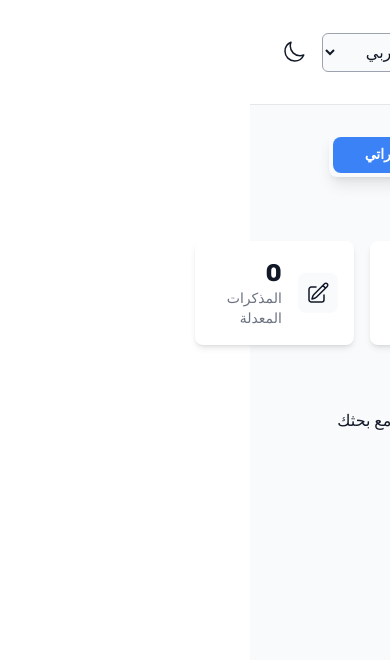
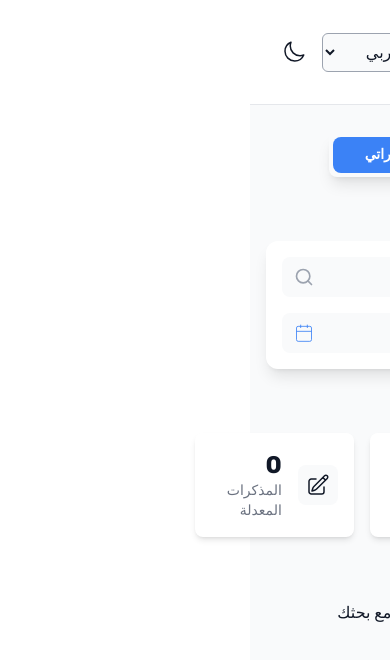
Before and after one commit to Mo3bassia/journal-react-app, a React (Vite) app: page /notes in a window 390 px wide. Shown: the top 660 px of the page. Built offline with nearby package versions, Linux system fonts and the light colour scheme.

Commit message:
add search by title of note, message or body of note and date with React DayPicker

```diff
--- a/package.json
+++ b/package.json
@@ -11,6 +11,7 @@
   },
   "dependencies": {
     "react": "^18.3.1",
+    "react-day-picker": "^9.4.0",
     "react-dom": "^18.3.1",
     "react-router-dom": "^7.0.1"
   },
--- a/src/main.jsx
+++ b/src/main.jsx
@@ -3,6 +3,7 @@ import { createRoot } from "react-dom/client";
 import "./index.css";
 import "./main.css";
 import App from "./App.jsx";
+import "react-day-picker/dist/style.css";
 
 createRoot(document.getElementById("root")).render(
   <StrictMode>
--- a/src/pages/Notes.jsx
+++ b/src/pages/Notes.jsx
@@ -3,12 +3,18 @@ import { convertDate } from "../App";
 import Note from "../components/Note";
 import { Link } from "react-router-dom";
 import DayNotes from "../components/DayNotes";
-
+import { DayPicker } from "react-day-picker";
 import { colors } from "../App";
 
 function Notes({ lang, notes, setSelected, setNotes, isDark }) {
   let [currentCategory, setCurrentCategory] = useState("");
+  let [isDateOpen, setDateOpen] = useState(false);
+  const [searchValue, setSearchValue] = useState("");
+  const [selectedDate, setSelectedDate] = useState();
 
+  function handleSearchChange(e) {
+    setSearchValue(e.target.value);
+  }
   let allDates = [];
 
   notes.map((note, index) => {
@@ -33,6 +39,19 @@ function Notes({ lang, notes, setSelected, setNotes, isDark }) {
   } else {
     notesFiltered = notes.filter((n) => n.category === currentCategory);
   }
+  if (selectedDate) {
+    notesFiltered = notesFiltered.filter((n) => {
+      return n.date === selectedDate.toLocaleDateString();
+    });
+  }
+
+  if (searchValue) {
+    notesFiltered = notesFiltered.filter(
+      (n) =>
+        n.note.toLowerCase().includes(searchValue.toLowerCase()) ||
+        n.title.toLowerCase().includes(searchValue.toLowerCase())
+    );
+  }
   // console.log(notesFiltered);
 
   const uniqueDates = [...new Set(allDates)];
@@ -40,9 +59,113 @@ function Notes({ lang, notes, setSelected, setNotes, isDark }) {
     setSelected("Notes");
   }, []);
 
+  function handleReset() {
+    setDateOpen(false);
+    setSelectedDate();
+  }
+
+  function handleClickOver(e) {
+    setDateOpen((i) => !i);
+    setSelectedDate(null);
+  }
   return (
+    <>
+      <div
+        className={`${
+          isDateOpen ? "" : "hidden"
+        } flex items-center justify-center fixed z-[500] top-0 left-0 w-full h-screen bg-transparent backdrop-blur-sm transition-all duration-500`}
+        onClick={() => handleClickOver()}
+      >
+        {isDateOpen && (
+          <div onClick={(e) => e.stopPropagation()}>
+            <DayPicker
+              // footer={
+              //   <button
+              //     className="border-2 border-red-600 hover:bg-red-600 flex gap-2 px-4 py-1 rounded-lg text-slate-800 hover:text-white dark:text-white mx-auto transition-colors mt-6"
+              //     onClick={handleReset}
+              //   >
+              //     Clear
+              //   </button>
+              // }
+              style={{
+                "--rdp-accent-color": `${isDark ? "#607be8" : "#3b82f6"}`, // تغيير لون الخلفية
+                "--rdp-day-selected-border": "#fff", // تغيير لون الحدود
+              }}
+              mode="single"
+              defaultMonth={selectedDate}
+              selected={selectedDate}
+              onDayClick={() => setDateOpen((i) => !i)}
+              classNames={{
+                months: ` ${
+                  lang == "en" ? "right-0" : "left-0 "
+                } top-full bg-slate-100 dark:bg-slate-800 dark:text-slate-100 z-50 p-5 rounded-xl shadow-xl dark:shadow-blue-500/10 text-sm `,
+              }}
+              onSelect={setSelectedDate}
+              className="animate-fade-in-up opacity-0  sm:block top-full"
+            />
+          </div>
+        )}
+      </div>
       <div className="container mx-auto mt-9 px-4 animate-fade-in-up opacity-0">
         <div className="space-y-16 md:space-y-10 flex-col mt-8">
+          <div className="relative bg-white dark:bg-gray-800 rounded-xl shadow-lg p-4">
+            <div className="flex flex-col sm:flex-row gap-4">
+              {/* Search Input */}
+              <div className="flex-1 relative">
+                <div className="absolute inset-y-0 left-3 rtl:left-auto rtl:right-3 flex items-center pointer-events-none">
+                  <svg
+                    xmlns="http://www.w3.org/2000/svg"
+                    width="24"
+                    height="24"
+                    viewBox="0 0 24 24"
+                    fill="none"
+                    stroke="currentColor"
+                    strokeWidth="2"
+                    strokeLinecap="round"
+                    strokeLinejoin="round"
+                    className="lucide lucide-search h-5 w-5 text-gray-400 dark:text-gray-500"
+                  >
+                    <circle cx="11" cy="11" r="8"></circle>
+                    <path d="m21 21-4.3-4.3"></path>
+                  </svg>
+                </div>
+                <input
+                  type="text"
+                  className="w-full py-2 px-10 bg-gray-50 dark:bg-gray-700 rounded-lg text-gray-900 dark:text-gray-100 placeholder-gray-500 dark:placeholder-gray-400 focus:outline-none focus:ring-2 focus:ring-blue-500 dark:focus:ring-blue-400"
+                  placeholder="ابحث في مذكراتك..."
+                  dir="rtl"
+                  value={searchValue}
+                  onChange={handleSearchChange}
+                />
+              </div>
+              <div className="w-full relative sm:w-48">
+                <input
+                  readOnly
+                  type="text"
+                  className="w-full py-2 px-10 bg-gray-50 dark:bg-gray-700 rounded-lg text-gray-900 dark:text-gray-100 placeholder-gray-500 dark:placeholder-gray-400 focus:outline-none focus:ring-2 focus:ring-blue-500 dark:focus:ring-blue-400"
+                  value={selectedDate?.toLocaleDateString() || ""}
+                  placeholder={`${
+                    lang == "en" ? "Select date" : "اختر التاريخ"
+                  }`}
+                  onClick={() => setDateOpen(true)}
+                ></input>
+                <svg
+                  xmlns="http://www.w3.org/2000/svg"
+                  width="24"
+                  height="24"
+                  viewBox="0 0 24 24"
+                  fill="none"
+                  stroke="currentColor"
+                  className="lucide lucide-calendar absolute left-3 rtl:left-auto rtl:right-3 top-1/2 transform -translate-y-1/2 h-5 w-5 text-blue-500 dark:text-blue-400 pointer-events-none"
+                >
+                  <path d="M8 2v4"></path>
+                  <path d="M16 2v4"></path>
+                  <rect width="18" height="18" x="3" y="4" rx="2"></rect>
+                  <path d="M3 10h18"></path>
+                </svg>
+              </div>
+            </div>
+          </div>
           {Object.keys(categories).length !== 0 && (
             <div className="flex gap-x-3 animate-fade-in-up opacity-0 flex-wrap gap-y-4">
               <span
@@ -149,8 +272,9 @@ function Notes({ lang, notes, setSelected, setNotes, isDark }) {
               <div>
                 <div className="text-2xl font-bold text-gray-900 dark:text-white">
                   {
-                  notes.filter((d) => d.date == new Date().toLocaleDateString())
-                    .length
+                    notes.filter(
+                      (d) => d.date == new Date().toLocaleDateString()
+                    ).length
                   }
                 </div>
                 <div className="text-sm text-gray-500 dark:text-gray-400">
@@ -214,6 +338,7 @@ function Notes({ lang, notes, setSelected, setNotes, isDark }) {
           )}
         </div>
       </div>
+    </>
   );
   // return (
   //   <div className="container mx-auto mt-9 px-4">
--- a/tailwind.config.js
+++ b/tailwind.config.js
@@ -13,6 +13,7 @@ export default {
         "slide-right": "slideRight 0.3s ease-in-out forwards",
         "fade-in-up": "0.3s fadeInUp 0.15s forwards",
       },
+
       keyframes: {
         slideUp: {
           "0%": { transform: "translateY(100%)", opacity: "0" },
```
Also changed, not shown: 1 other file (tests, documents, lock files or other folders). Lines whose indentation alone changed are shown as unchanged.
